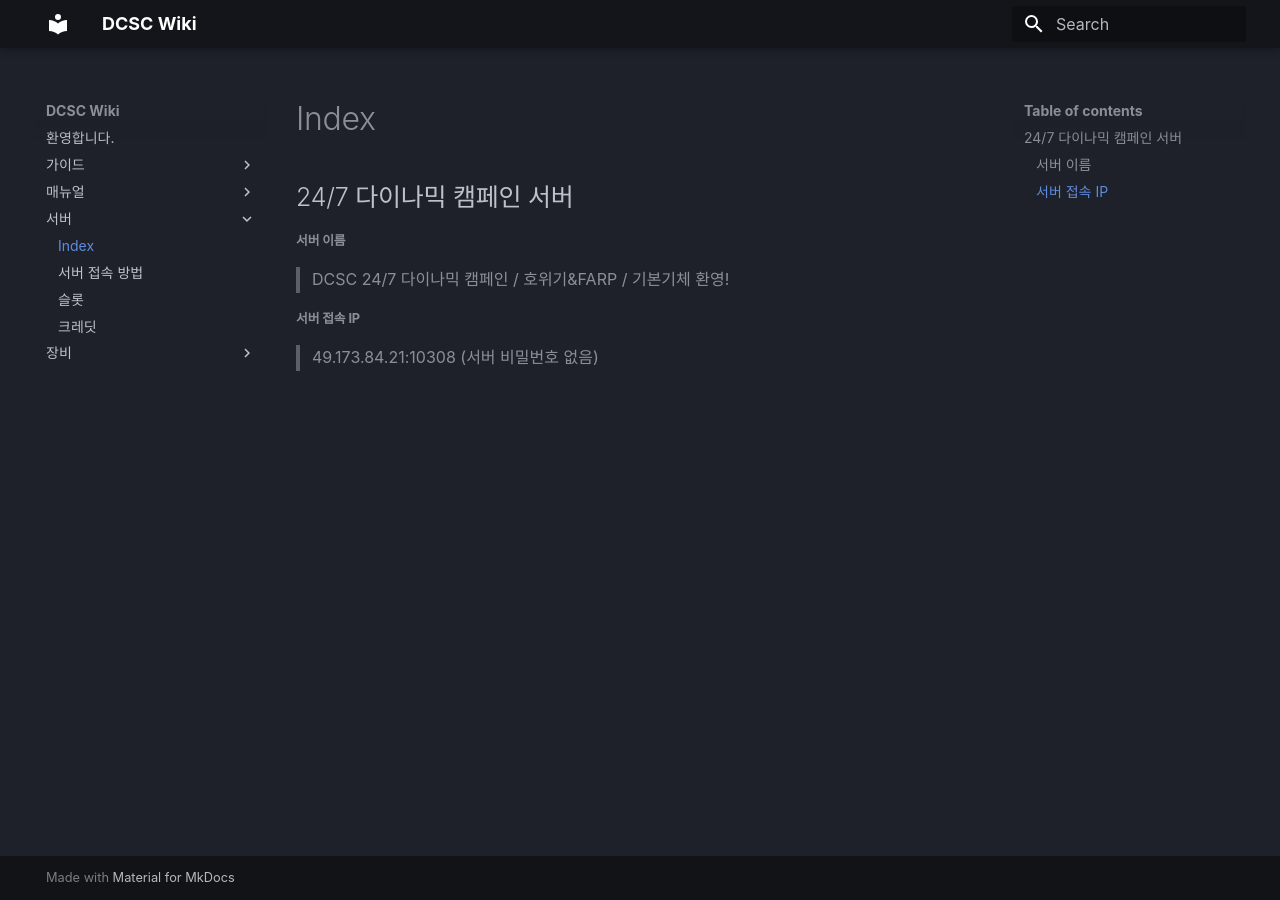
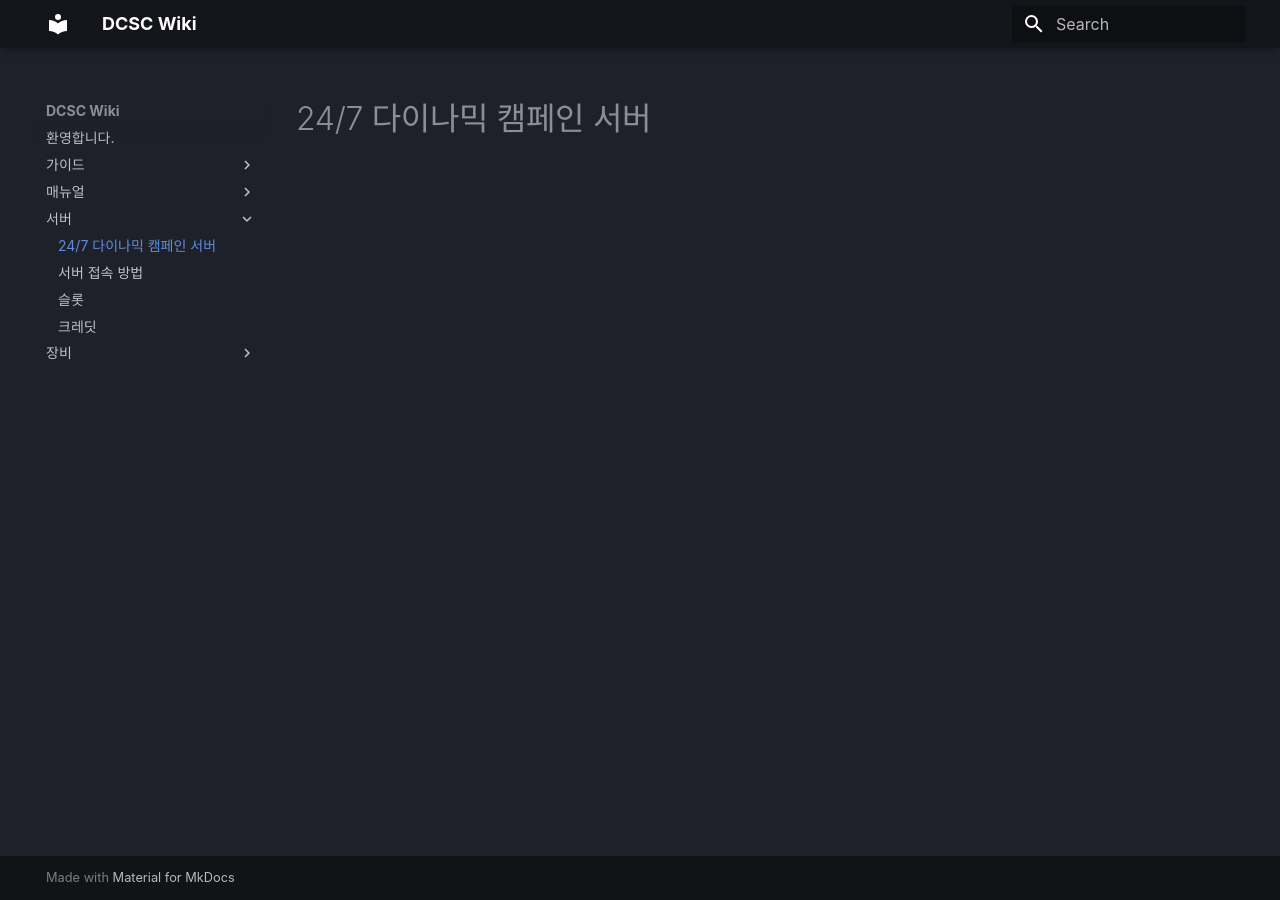
Before and after one commit to dcs-c/dcs-c.github.io, an MkDocs documentation site: the page built from docs/서버/index.md, in a window 1280 px wide. Built offline with MkDocs 1.6.1 and Material for MkDocs 9.7.7, drawn with Linux system fonts in a browser that asks for light colours; some web fonts are replaced.

Commit message:
Update index.md

```diff
--- a/docs/서버/index.md
+++ b/docs/서버/index.md
@@ -1,6 +1 @@
-## 24/7 다이나믹 캠페인 서버
-##### 서버 이름
->DCSC 24/7 다이나믹 캠페인 / 호위기&FARP / 기본기체 환영!
-
-##### 서버 접속 IP
->49.173.84.21:10308 (서버 비밀번호 없음)
+# 24/7 다이나믹 캠페인 서버
```
